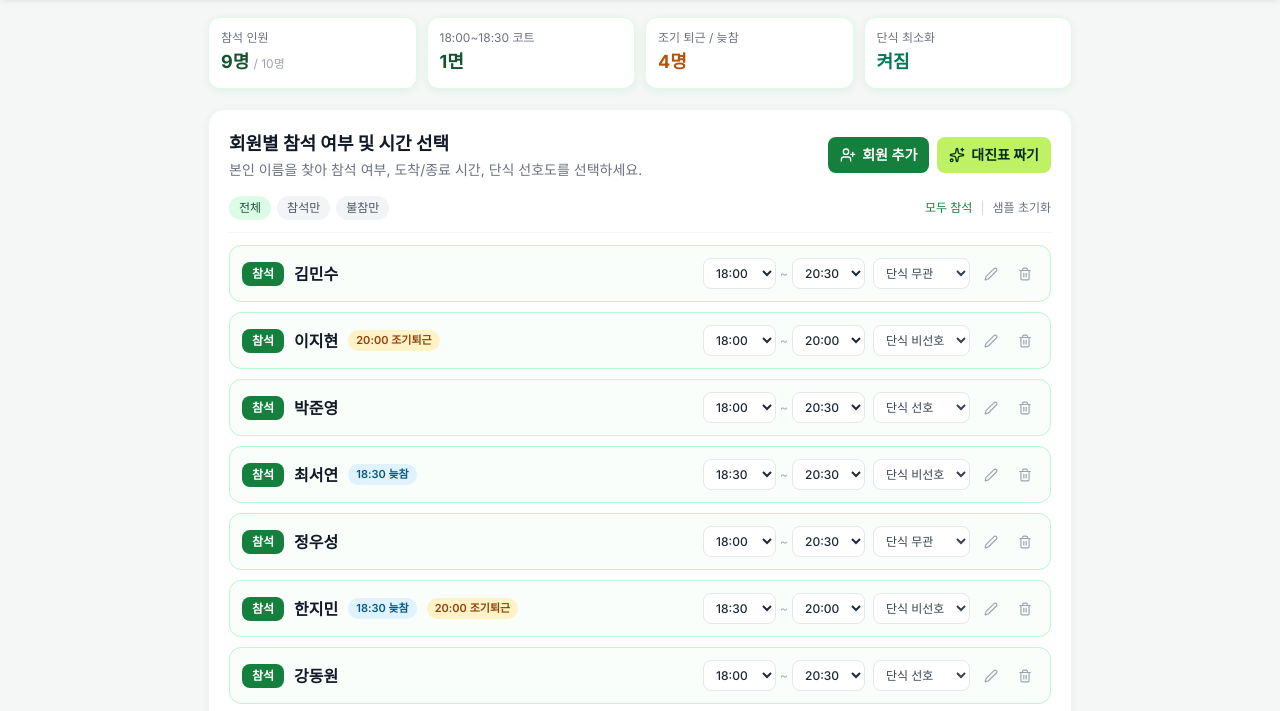
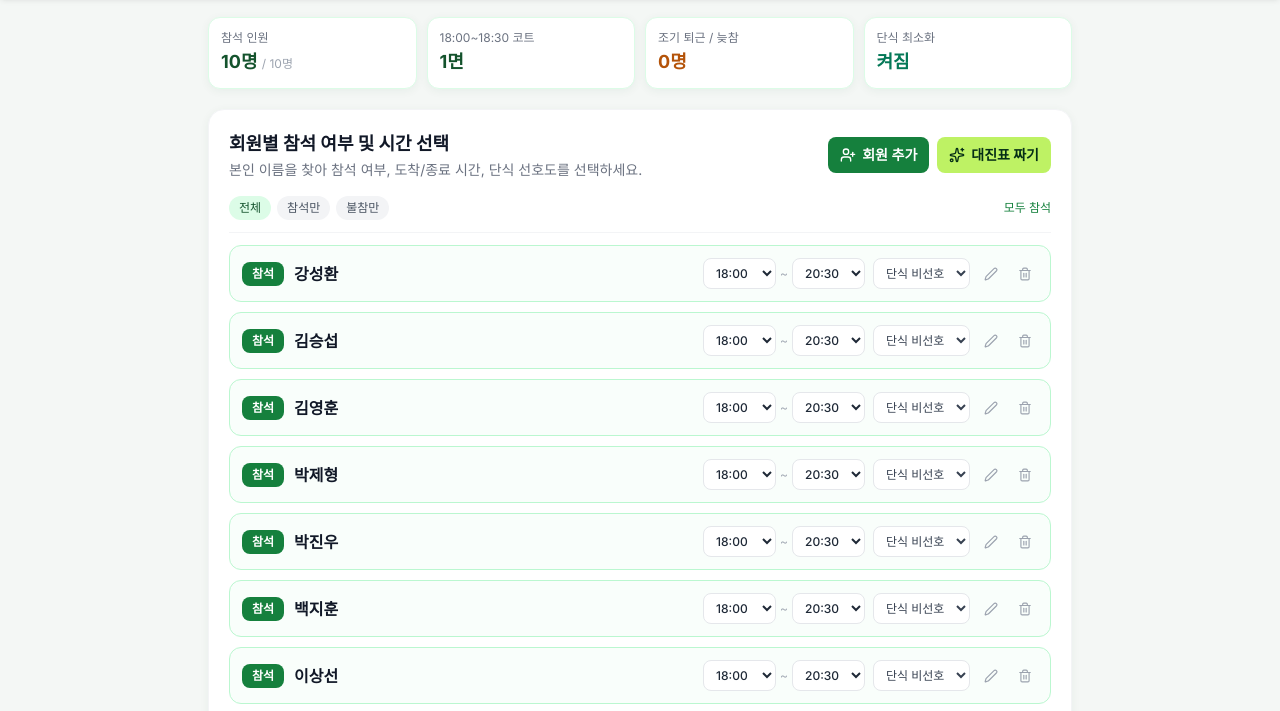
Before and after one commit to cjt1357/Tennis-bracket, a plain HTML site: page index.html in a window 1280 px wide. Shown: the part 143-854 px from the top of the page. Drawn offline with nearby package versions, Linux system fonts and the light colour scheme.

Commit message:
Add files via upload

```diff
--- a/index.html
+++ b/index.html
@@ -142,8 +142,6 @@
           </div>
           <div class="flex items-center gap-2 text-xs">
             <button id="allAttendBtn" type="button" class="text-green-700 hover:underline font-medium">모두 참석</button>
-            <span class="text-gray-300">|</span>
-            <button id="resetSampleBtn" type="button" class="text-gray-500 hover:underline">샘플 초기화</button>
           </div>
         </div>
 
@@ -295,7 +293,7 @@
     ];
 
     const DEFAULT_STATE = {
-      title: '목요 테니스 동호회',
+      title: '테니스 동호회',
       courtsPerSlot: [1, 2, 2, 2, 2], // 18:00-18:30: 1 court, rest: 2 courts
       options: {
         minimizeSingles: true,
@@ -304,20 +302,20 @@
         noConsecutiveRest: true
       },
       members: [
-        { id: 'm1', name: '김민수', attending: true, start: '18:00', end: '20:30', singlesPref: 'neutral' },
-        { id: 'm2', name: '이지현', attending: true, start: '18:00', end: '20:00', singlesPref: 'no' },
-        { id: 'm3', name: '박준영', attending: true, start: '18:00', end: '20:30', singlesPref: 'yes' },
-        { id: 'm4', name: '최서연', attending: true, start: '18:30', end: '20:30', singlesPref: 'no' },
-        { id: 'm5', name: '정우성', attending: true, start: '18:00', end: '20:30', singlesPref: 'neutral' },
-        { id: 'm6', name: '한지민', attending: true, start: '18:30', end: '20:00', singlesPref: 'no' },
-        { id: 'm7', name: '강동원', attending: true, start: '18:00', end: '20:30', singlesPref: 'yes' },
-        { id: 'm8', name: '윤아름', attending: true, start: '18:00', end: '20:30', singlesPref: 'no' },
-        { id: 'm9', name: '송태양', attending: true, start: '18:30', end: '20:30', singlesPref: 'neutral' },
-        { id: 'm10', name: '임하늘', attending: false, start: '18:00', end: '20:30', singlesPref: 'no' }
+        { id: 'm1', name: '강성환', attending: true, start: '18:00', end: '20:30', singlesPref: 'no' },
+        { id: 'm2', name: '김승섭', attending: true, start: '18:00', end: '20:30', singlesPref: 'no' },
+        { id: 'm3', name: '김영훈', attending: true, start: '18:00', end: '20:30', singlesPref: 'no' },
+        { id: 'm4', name: '박제형', attending: true, start: '18:00', end: '20:30', singlesPref: 'no' },
+        { id: 'm5', name: '박진우', attending: true, start: '18:00', end: '20:30', singlesPref: 'no' },
+        { id: 'm6', name: '백지훈', attending: true, start: '18:00', end: '20:30', singlesPref: 'no' },
+        { id: 'm7', name: '이상선', attending: true, start: '18:00', end: '20:30', singlesPref: 'no' },
+        { id: 'm8', name: '차민서', attending: true, start: '18:00', end: '20:30', singlesPref: 'no' },
+        { id: 'm9', name: '최종태', attending: true, start: '18:00', end: '20:30', singlesPref: 'no' },
+        { id: 'm10', name: '하창엽', attending: true, start: '18:00', end: '20:30', singlesPref: 'no' }
       ]
     };
 
-    const STORAGE_KEY = 'tennis_club_scheduler_v1';
+    const STORAGE_KEY = 'tennis_club_scheduler_v2';
     let state = loadState();
     let currentFilter = 'all';
     let currentTab = 'attendance';
@@ -369,7 +367,12 @@
       return JSON.parse(JSON.stringify(DEFAULT_STATE));
     }
 
+    function sortMembers() {
+      state.members.sort((a, b) => a.name.localeCompare(b.name, 'ko'));
+    }
+
     function saveState() {
+      sortMembers();
       try {
         localStorage.setItem(STORAGE_KEY, JSON.stringify(state));
       } catch (e) {}
@@ -764,6 +767,7 @@
 
     // ===== Rendering =====
     function renderAll() {
+      sortMembers();
       renderHeaderStats();
       renderMembers();
       renderSettings();
@@ -1196,13 +1200,7 @@
       showToast('모든 회원을 참석으로 변경했습니다.');
     });
 
-    document.getElementById('resetSampleBtn').addEventListener('click', () => {
-      state = JSON.parse(JSON.stringify(DEFAULT_STATE));
-      saveState();
-      currentSchedule = null;
-      renderAll();
-      showToast('기본 샘플 명단으로 초기화했습니다.');
-    });
+
 
     document.getElementById('generateFromAttendanceBtn').addEventListener('click', () => {
       switchTab('schedule');
```
